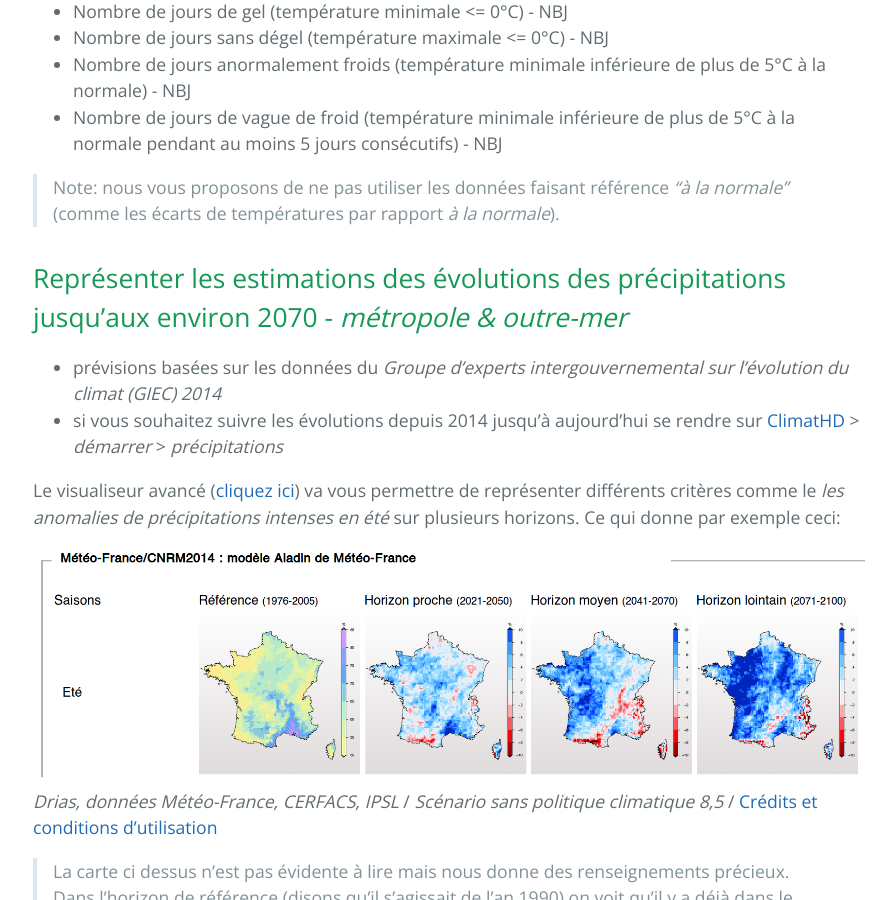
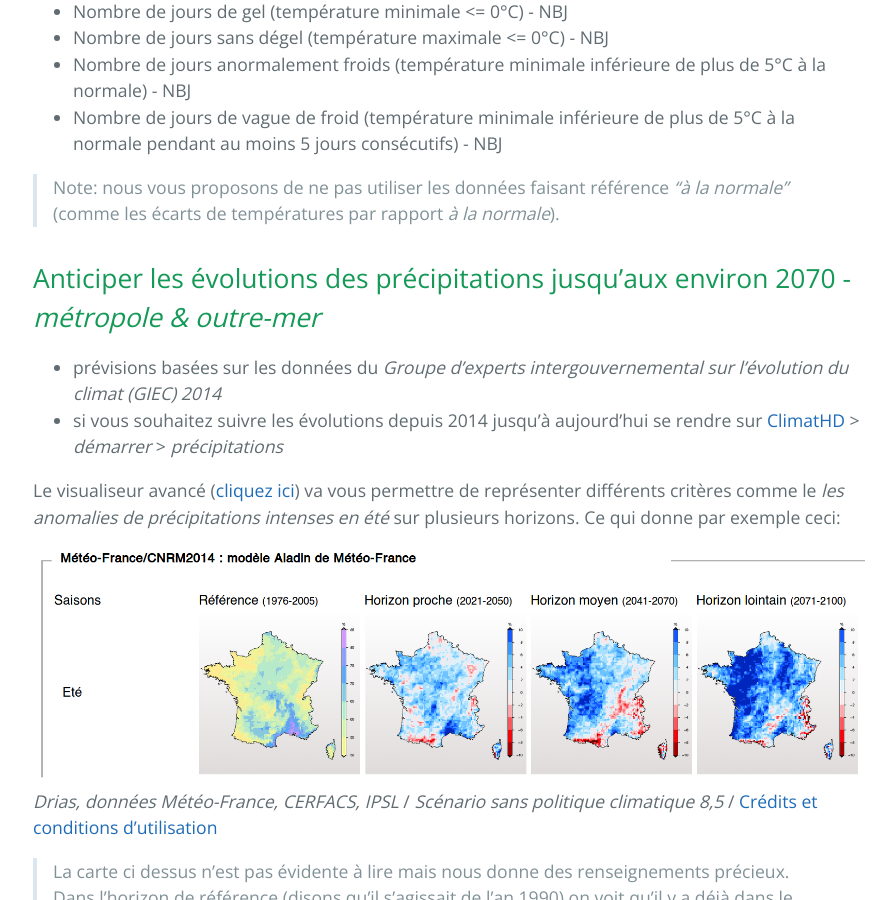
Before and after one commit to secheresses/Ancien-site, a Jekyll site: the page built from pages/donnees.md, in a window 1280 px wide and 900 px high, scrolled down 1980 px. Shown: the whole window, without its empty margins (191-1087 px from the left). Built offline with Jekyll 4.4.1, drawn with Linux system fonts in a browser that asks for light colours; our own code applies the rules of GitHub Pages for plain Markdown files.

Commit message:
Update donnees.md

```diff
--- a/pages/donnees.md
+++ b/pages/donnees.md
@@ -42,7 +42,7 @@ Le visualiseur avancé ([cliquez ici](http://drias-climat.fr/decouverte/carte/ex
 
 > Note: nous vous proposons de ne pas utiliser les données faisant référence *"à la normale"* (comme les écarts de températures par rapport *à la normale*).
 
-Représenter les estimations des évolutions des précipitations jusqu'aux environ 2070 - *métropole & outre-mer*
+Anticiper les évolutions des précipitations jusqu'aux environ 2070 - *métropole & outre-mer*
 ---
 
 * prévisions basées sur les données du *Groupe d'experts intergouvernemental sur l'évolution du climat (GIEC) 2014*
```
